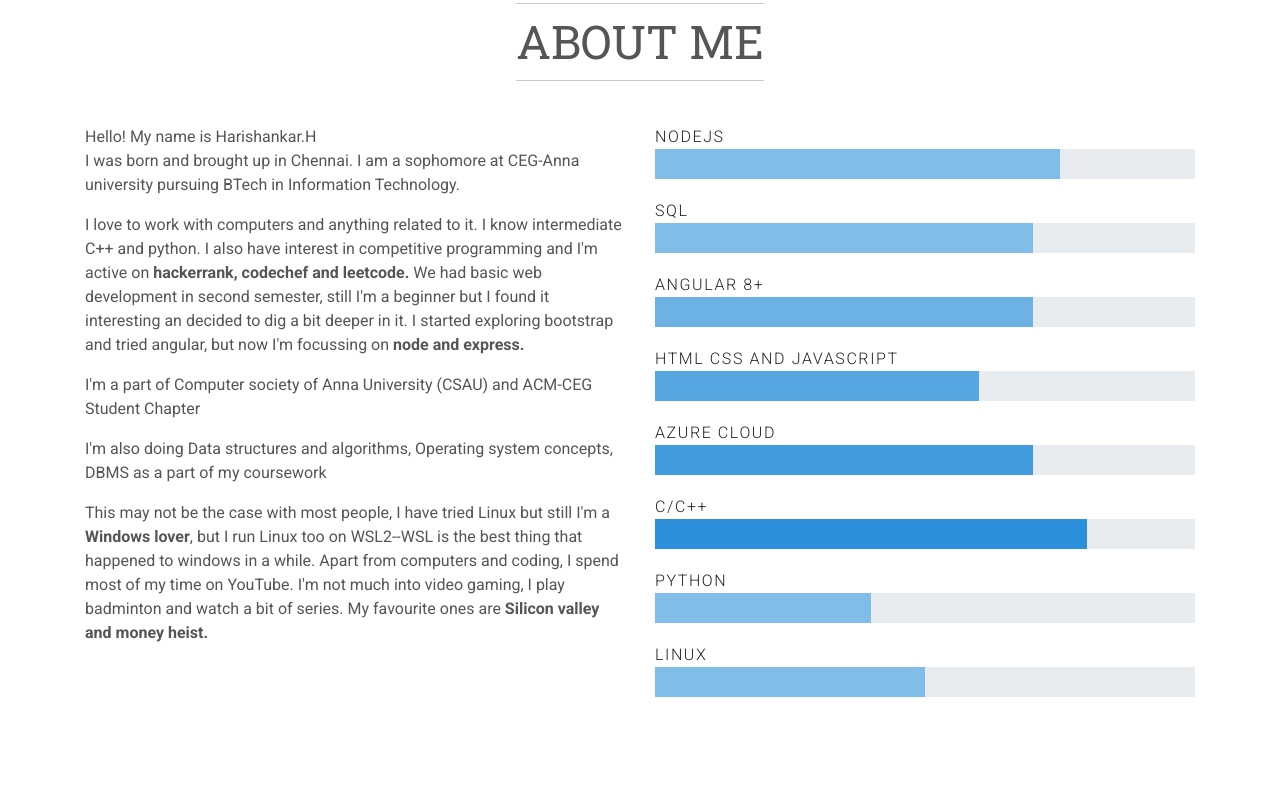
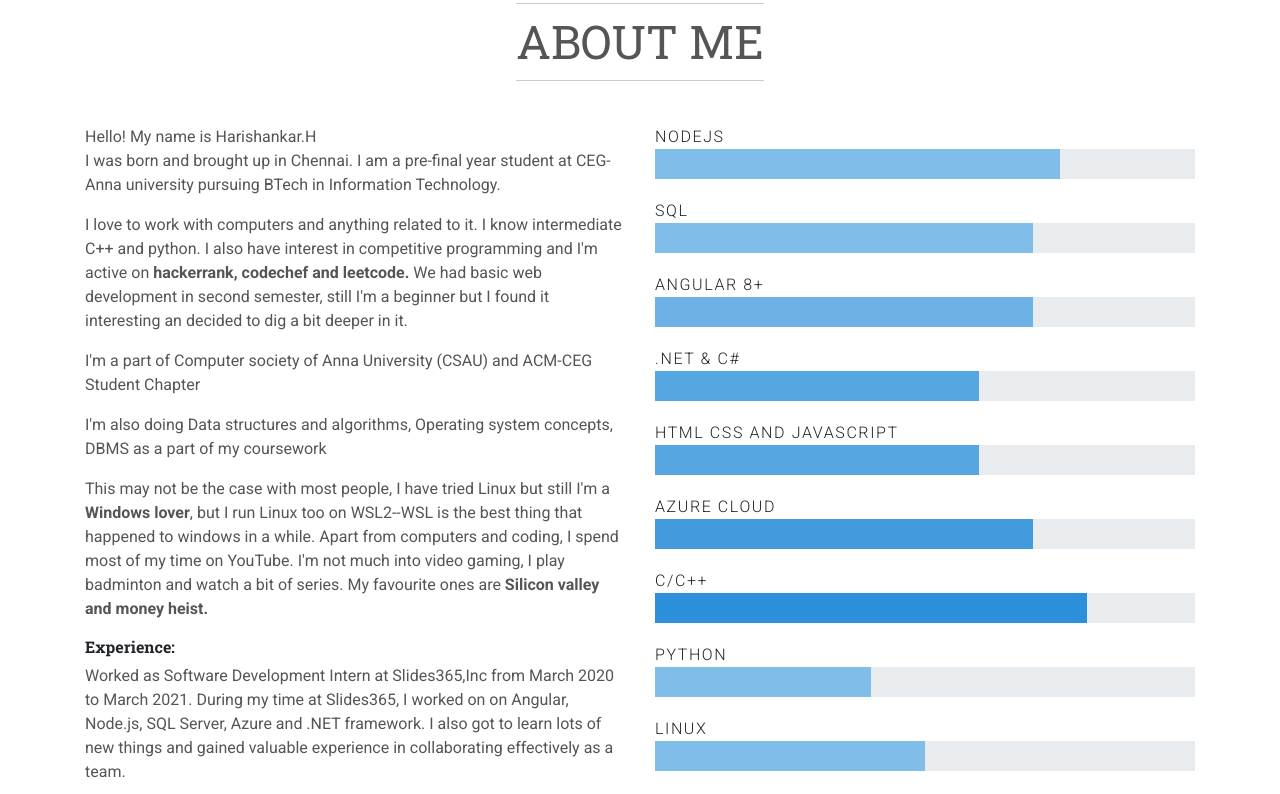
Before and after one commit to harishankar0301/profile, a plain HTML site: page index.html in a window 1280 px wide. Shown: the part 877-1671 px from the top of the page. Drawn offline with Linux system fonts and the light colour scheme.

Commit message:
Updated skills

```diff
--- a/index.html
+++ b/index.html
@@ -51,8 +51,9 @@
             <li class="nav-item"><a href="#services" class="nav-link link-scroll">Skills</a></li>
 
             <li class="nav-item"><a href="#references" class="nav-link link-scroll">Projects</a></li>
+            <!-- <li class="nav-item"><a href="#contact" class="nav-link link-scroll"><i class="fa fa-github fa-2x"></i></a></li> -->
 
-            <li class="nav-item"><a href="#contact" class="nav-link link-scroll">Contact</a></li>
+            <!-- <li class="nav-item"><a href="#contact" class="nav-link link-scroll">Contact</a></li> -->
           </ul>
         </div>
       </div>
@@ -89,7 +90,7 @@
         <div data-animate="fadeInUp" class="col-lg-6">
           <p>Hello! My name is Harishankar.H<br>
             I was born and brought up in Chennai.
-            I am a sophomore at CEG-Anna university pursuing BTech in Information Technology.</p>
+            I am a pre-final year student at CEG-Anna university pursuing BTech in Information Technology.</p>
           <p>I love to work with computers and anything related to it.
             I know intermediate C++ and python.
             I also have interest in competitive programming and I'm active on <strong>hackerrank, codechef and
@@ -97,8 +98,7 @@
             We had basic web development in second semester, still I'm a beginner but I found it interesting an decided
             to
             dig a bit deeper in it.
-            I started exploring bootstrap and tried angular, but now I'm focussing on <strong> node and
-              express.</strong></p>
+
           <p>I'm a part of Computer society of Anna University (CSAU) and ACM-CEG Student Chapter</p>
           <p>I'm also doing Data structures and algorithms, Operating system concepts, DBMS as a part of my coursework
           </p>
@@ -110,7 +110,10 @@
             badminton
             and watch a bit of series.
             My favourite ones are <strong>Silicon valley and money heist.</strong>
-
+            <h6>Experience:</h6>
+            <p>Worked as Software Development Intern at Slides365,Inc from March 2020 to March 2021. During my time at
+              Slides365, I worked on on Angular, Node.js, SQL Server, Azure and .NET framework. I also got to learn lots of new
+              things and gained valuable experience in collaborating effectively as a team. </p>
 
         </div>
         <div data-animate="fadeInUp" class="col-lg-6">
@@ -136,6 +139,13 @@
             </div>
           </div>
           <div class="skill-item">
+            <div class="progress-title">.NET & C#</div>
+            <div class="progress">
+              <div role="progressbar" style="width: 60%" aria-valuenow="40" aria-valuemin="0" aria-valuemax="100"
+                class="progress-bar progress-bar-skill3"></div>
+            </div>
+            </div>
+            <div class="skill-item">
             <div class="progress-title">HTML CSS and Javascript</div>
             <div class="progress">
               <div role="progressbar" style="width: 60%" aria-valuenow="80" aria-valuemin="0" aria-valuemax="100"
@@ -413,7 +423,7 @@
     <div class="container">
       <div class="row">
         <div class="col-md-6 text-center text-lg-left">
-          <p style="color: azure;">Phone: 9361178828<br> Mail:harishankar0301@gmail.com</p><br>
+          <p style="color: azure;">Phone: +91 9361178828<br> Email: harishankar0301@gmail.com</p><br>
           <p class="social">
             <a href="https://www.facebook.com/100harishankar" targer="_blank" class="external facebook wow fadeInUp"><i
                 class="fa fa-facebook"></i></a>
```
